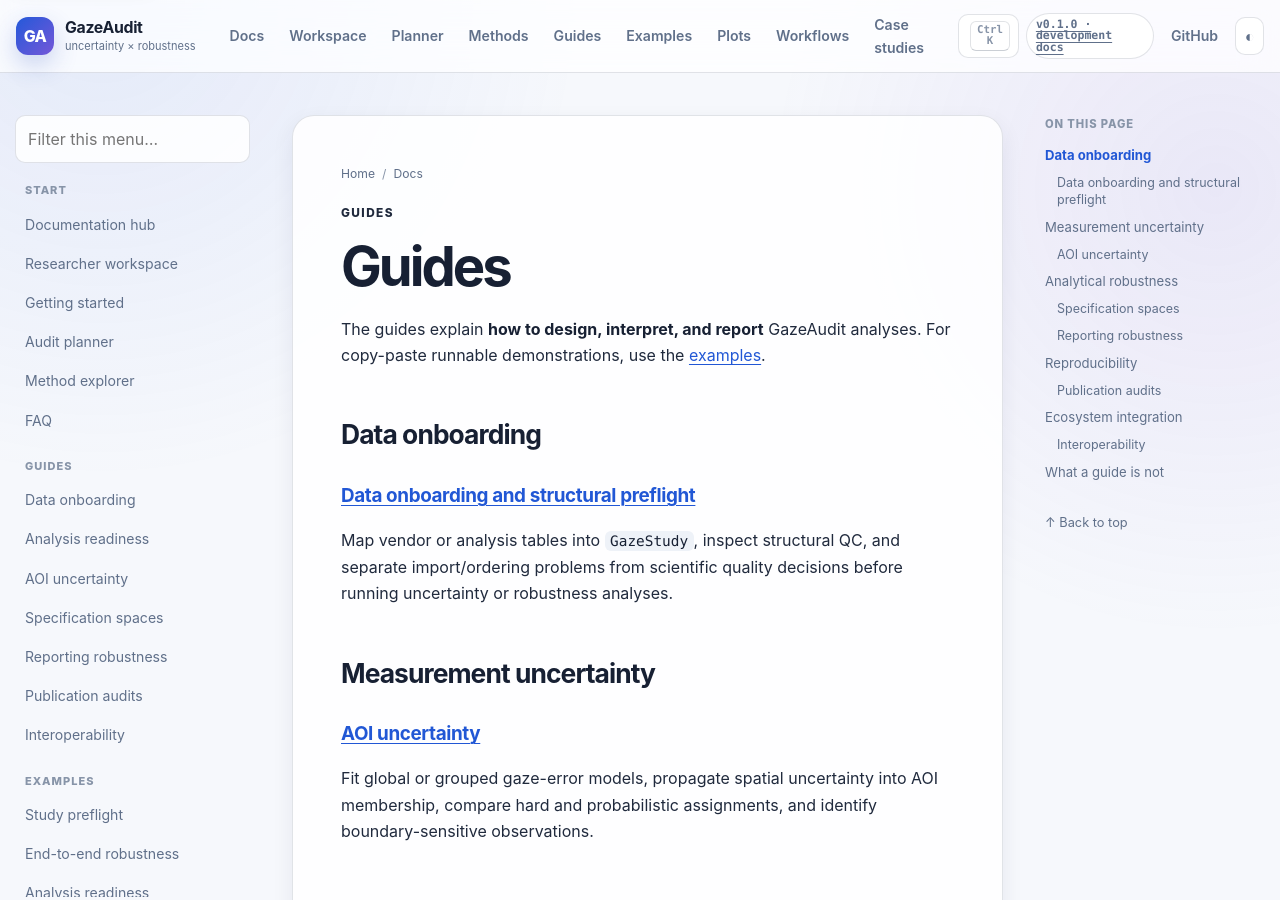
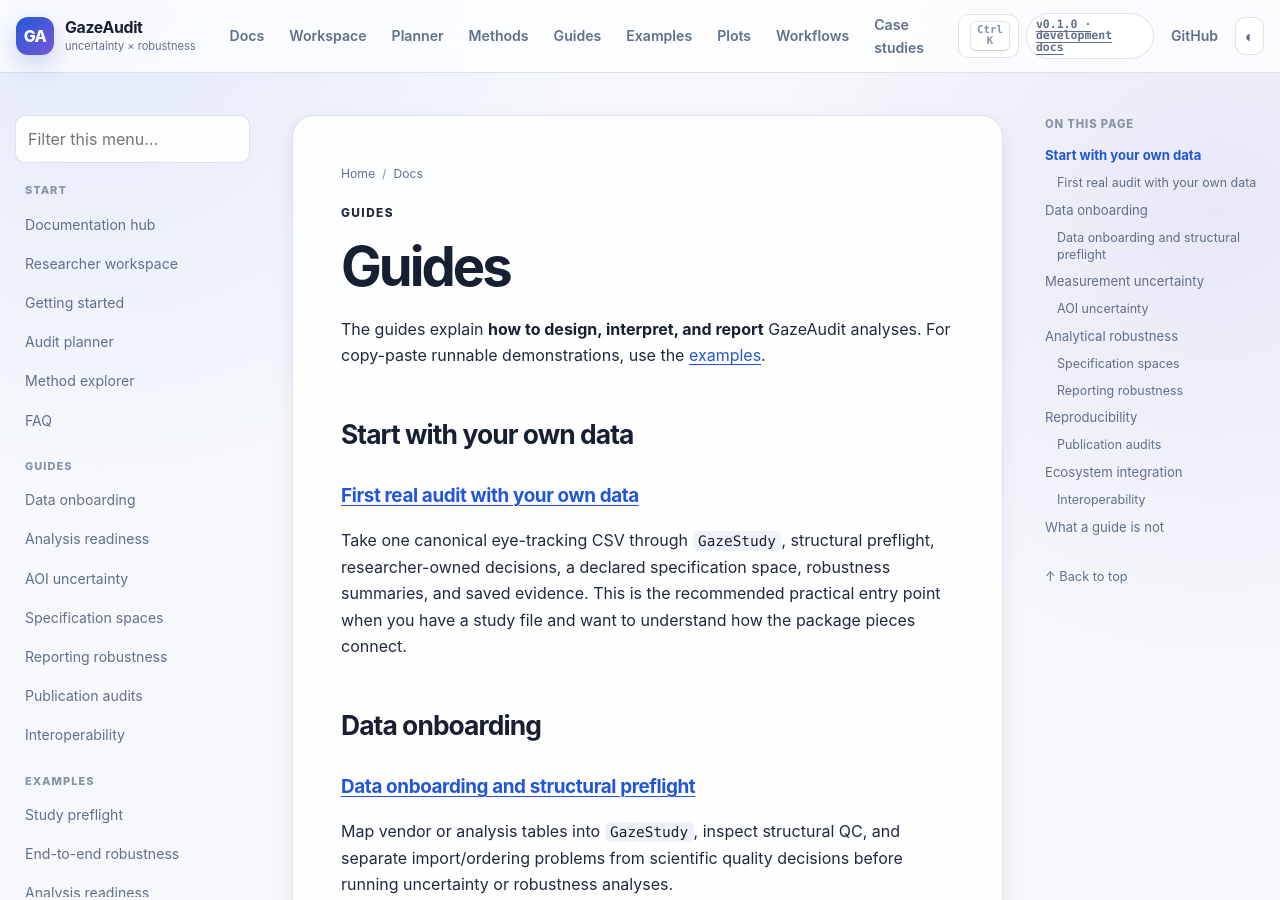
Before and after one commit to stefanosbalaskas/GazeAudit, a Jekyll site: the page built from docs/guides/index.md, in a window 1280 px wide and 900 px high. Built offline with Jekyll 4.4.1, drawn with Linux system fonts in a browser that asks for light colours.

Commit message:
docs: surface first real audit guide

```diff
--- a/docs/guides/index.md
+++ b/docs/guides/index.md
@@ -7,6 +7,12 @@
 # Guides
 
 The guides explain **how to design, interpret, and report** GazeAudit analyses. For copy-paste runnable demonstrations, use the [examples](../examples/).
+
+## Start with your own data
+
+### [First real audit with your own data](first-real-audit/)
+
+Take one canonical eye-tracking CSV through `GazeStudy`, structural preflight, researcher-owned decisions, a declared specification space, robustness summaries, and saved evidence. This is the recommended practical entry point when you have a study file and want to understand how the package pieces connect.
 
 ## Data onboarding
 
```
